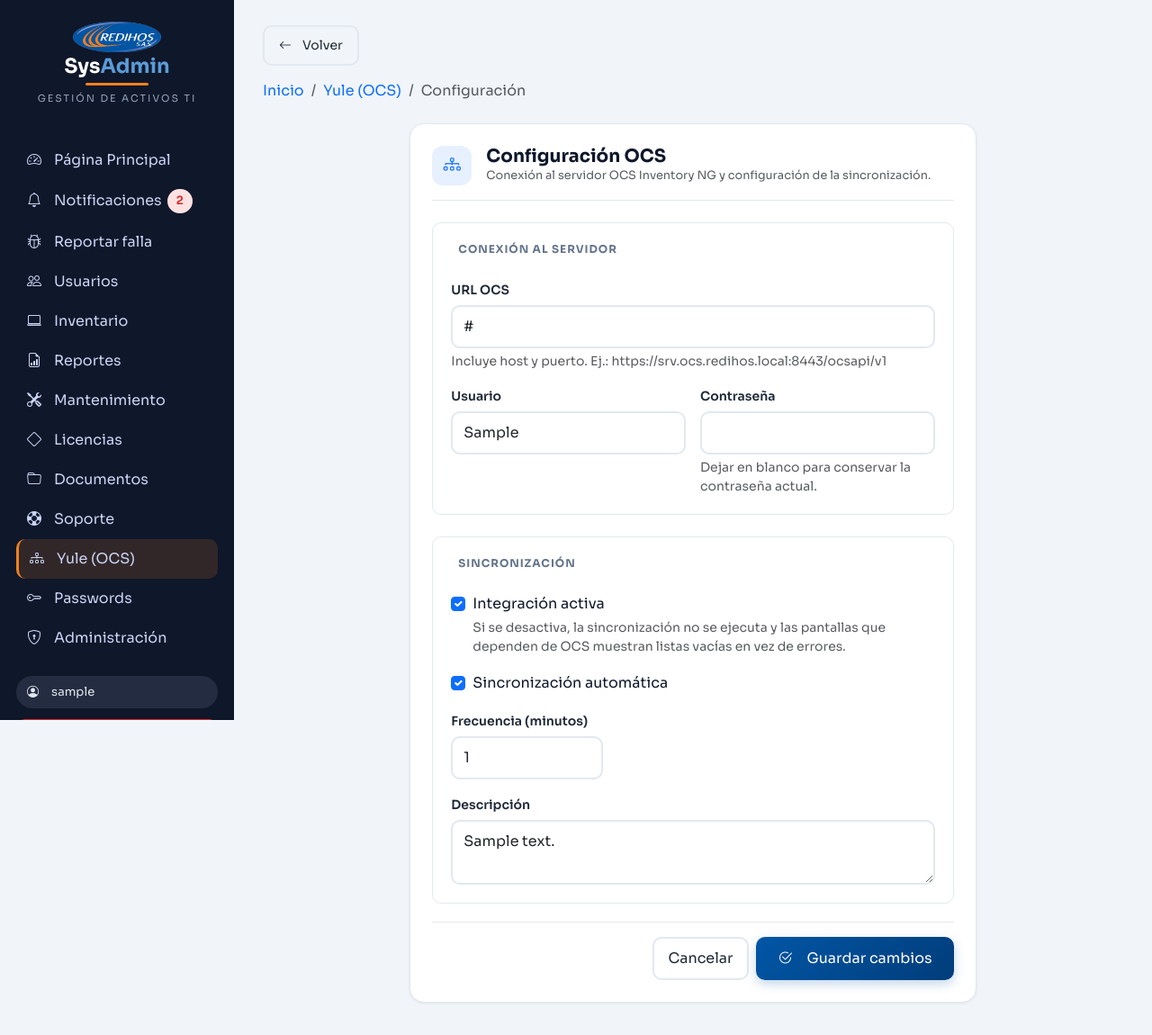
After one commit to b41r0nn/SysAdmin, a Django app: page /yule/configuracion/ in a window 1280 px wide. The commit adds this page. Shown: the whole page at 90% size. Run offline with Django 4.2, Linux system fonts and the light colour scheme; a user stored in the database is signed in; tables that the repository leaves empty hold one stand-in row (values such as "Sample post"); parts of the project's set-up code (start-up, migrations or seed data) failed here and were passed over; some libraries are stand-ins or nearby versions.

Commit message:
feat(yule): config OCS desde pantalla, sidebar fijo, guard SMTP y cobertura de tests (281/281)

```diff
--- a/backend/documentos/templates/documentos/lista.html
+++ b/backend/documentos/templates/documentos/lista.html
@@ -80,6 +80,9 @@
           <td class="text-end">
             <div class="d-flex gap-1 justify-content-end">
               {% if doc.archivo %}
+                <a href="{% url 'documentos:ver' doc.pk %}" target="_blank" rel="noopener" class="btn btn-sm btn-outline-success" title="Ver">
+                  <i class="bi bi-eye"></i>
+                </a>
                 <a href="{% url 'documentos:descargar' doc.pk %}" class="btn btn-sm btn-outline-primary" title="Descargar">
                   <i class="bi bi-download"></i>
                 </a>
--- a/backend/documentos/urls.py
+++ b/backend/documentos/urls.py
@@ -9,6 +9,7 @@ urlpatterns = [
     path("nuevo/", views.crear_documento, name="crear"),
     path("<int:pk>/editar/", views.editar_documento, name="editar"),
     path("<int:pk>/eliminar/", views.eliminar_documento, name="eliminar"),
+    path("<int:pk>/ver/", views.ver_documento, name="ver"),
     path("<int:pk>/descargar/", views.descargar_documento, name="descargar"),
 
     # Categorías
--- a/backend/mantenimiento/forms.py
+++ b/backend/mantenimiento/forms.py
@@ -72,7 +72,10 @@ class PlanMantenimientoForm(forms.ModelForm):
     def __init__(self, *args, **kwargs):
         super().__init__(*args, **kwargs)
         actual = self.instance.tipo_dispositivo if self.instance and self.instance.pk else ""
-        self.fields["tipo_dispositivo"].choices = _opciones_categorias(actual)
+        opciones = _opciones_categorias(actual)
+        self.fields["tipo_dispositivo"].choices = opciones
+        if isinstance(self.fields["tipo_dispositivo"].widget, forms.Select):
+            self.fields["tipo_dispositivo"].widget.choices = opciones
 
 
 class ChecklistItemForm(forms.ModelForm):
--- a/backend/notificaciones/services.py
+++ b/backend/notificaciones/services.py
@@ -1,3 +1,4 @@
+import logging
 from datetime import timedelta
 
 from django.conf import settings
@@ -15,6 +16,9 @@ from licencias.models import DIAS_AVISO_VENCIMIENTO, LicenciaSoftware
 from mantenimiento.models import PlanMantenimiento
 from notificaciones.models import Notificacion, NotificacionEmail
 from yule.models import EquipoOCS
+
+
+logger = logging.getLogger(__name__)
 
 
 DIAS_GARANTIA = 30
@@ -217,6 +221,7 @@ def encolar_email(destinatario_email, asunto, cuerpo, adjunto_tipo="", adjunto_o
     El envío real lo hace el comando `enviar_notificaciones_email` (cron).
     """
     if not destinatario_email:
+        logger.info("Correo omitido: destinatario sin email registrado")
         return None
     return NotificacionEmail.objects.create(
         destinatario=destinatario_email,
--- a/backend/static/css/sysadmin.css
+++ b/backend/static/css/sysadmin.css
@@ -44,6 +44,12 @@ body {
   flex-direction: column;
   padding: 24px 18px;
   gap: 20px;
+  position: fixed;
+  top: 0;
+  bottom: 0;
+  left: 0;
+  height: 100vh;
+  overflow-y: auto;
 }
 
 .sidebar-brand {
@@ -143,6 +149,7 @@ body {
 
 .sa-content {
   flex: 1;
+  margin-left: var(--sa-sidebar-w);
   padding: 28px 32px 36px;
 }
 
@@ -662,9 +669,16 @@ img.sa-watermark {
     width: 100%;
     position: sticky;
     top: 0;
+    height: auto;
+    max-height: none;
+    overflow: visible;
     flex-direction: row;
     align-items: center;
     justify-content: space-between;
+  }
+
+  .sa-content {
+    margin-left: 0;
   }
 
   .sa-wordmark {
--- a/backend/templates/base.html
+++ b/backend/templates/base.html
@@ -23,6 +23,7 @@
     <div class="sa-shell{% if not user.is_authenticated %} sa-shell-auth{% endif %}">
         {% if user.is_authenticated %}
         <aside class="sidebar">
+            <a href="{% url 'core:dashboard' %}" class="sidebar-brand-link text-decoration-none">
                 <div class="sidebar-brand">
                     <img src="{% static 'img/logo_redihos_mark.png' %}" alt="REDIHOS" class="brand-logo">
                 </div>
@@ -33,6 +34,7 @@
                     <div class="sa-wordmark-bar"></div>
                     <div class="sa-wordmark-sub">Gestión de Activos TI</div>
                 </div>
+            </a>
             <nav class="nav flex-column">
                 {% tiene_permiso 'usuarios' 'lectura' as puede_usuarios %}
                 {% tiene_permiso 'inventario' 'lectura' as puede_inventario %}
@@ -139,6 +141,16 @@
                 {% endfor %}
             {% endif %}
 
+            {% if request.resolver_match %}
+              {% if request.resolver_match.app_name != 'core' %}
+              <div class="mb-3">
+                <a href="#" onclick="history.back(); return false;" class="btn btn-outline-secondary btn-sm">
+                  <i class="bi bi-arrow-left me-1"></i>Volver
+                </a>
+              </div>
+              {% endif %}
+            {% endif %}
+
             {% block content %}{% endblock %}
         </main>
     </div>
--- /dev/null
+++ b/backend/yule/forms.py
@@ -0,0 +1,55 @@
+from django import forms
+
+from .models import ConfiguracionYule
+
+
+class ConfiguracionYuleForm(forms.ModelForm):
+    """Formulario para editar la conexión OCS desde la pantalla de Yule."""
+
+    ocs_password = forms.CharField(
+        label="Contraseña",
+        required=False,
+        widget=forms.PasswordInput(attrs={
+            "class": "form-control",
+            "autocomplete": "new-password",
+        }),
+        help_text="Dejar en blanco para conservar la contraseña actual.",
+    )
+
+    class Meta:
+        model = ConfiguracionYule
+        fields = [
+            "url",
+            "usuario",
+            "integracion_activa",
+            "auto_sync_habilitado",
+            "frecuencia_sync_minutos",
+            "descripcion",
+        ]
+        widgets = {
+            "url": forms.URLInput(attrs={
+                "class": "form-control",
+                "placeholder": "https://srv.ocs.redihos.local:8443/ocsapi/v1",
+            }),
+            "usuario": forms.TextInput(attrs={
+                "class": "form-control",
+                "placeholder": "usuario_ocs",
+            }),
+            "integracion_activa": forms.CheckboxInput(attrs={"class": "form-check-input"}),
+            "auto_sync_habilitado": forms.CheckboxInput(attrs={"class": "form-check-input"}),
+            "frecuencia_sync_minutos": forms.NumberInput(attrs={"class": "form-control"}),
+            "descripcion": forms.Textarea(attrs={"class": "form-control", "rows": 2}),
+        }
+
+    def clean_url(self):
+        url = (self.cleaned_data.get("url") or "").strip()
+        return url.rstrip("/")
+
+    def save(self, commit=True):
+        instance = super().save(commit=False)
+        raw = self.cleaned_data.get("ocs_password")
+        if raw:
+            instance.set_ocs_password(raw)
+        if commit:
+            instance.save()
+        return instance
--- /dev/null
+++ b/backend/yule/templates/yule/configuracion_form.html
@@ -0,0 +1,117 @@
+{% extends "base.html" %}
+
+{% block title %}Configuración OCS — Yule{% endblock %}
+
+{% block content %}
+<nav aria-label="breadcrumb" class="mb-4">
+  <ol class="breadcrumb mb-0">
+    <li class="breadcrumb-item"><a href="{% url 'core:dashboard' %}" class="text-decoration-none">Inicio</a></li>
+    <li class="breadcrumb-item"><a href="{% url 'yule:index' %}" class="text-decoration-none">Yule (OCS)</a></li>
+    <li class="breadcrumb-item active">Configuración</li>
+  </ol>
+</nav>
+
+<div class="row justify-content-center">
+  <div class="col-12 col-xl-8">
+    <div class="sa-card p-4">
+      <div class="d-flex align-items-center gap-3 mb-4 pb-3"
+           style="border-bottom:1px solid var(--sa-border,#e2e8f0);">
+        <div class="sa-stat-icon bg-primary bg-opacity-10 text-primary" style="width:44px;height:44px;">
+          <i class="bi bi-diagram-3"></i>
+        </div>
+        <div>
+          <h5 class="fw-bold mb-0">Configuración OCS</h5>
+          <p class="text-muted mb-0" style="font-size:.8rem;">
+            Conexión al servidor OCS Inventory NG y configuración de la sincronización.
+          </p>
+        </div>
+      </div>
+
+      {% if not config or not config.url %}
+      <div class="alert alert-info mb-4">
+        Aún no hay configuración de conexión guardada. Al guardar estos datos se
+        usará esta configuración (si ya existe una en variables de entorno, se
+        reemplaza para este despliegue).
+      </div>
+      {% endif %}
+
+      <form method="post" novalidate>
+        {% csrf_token %}
+        <fieldset class="sa-fieldset">
+          <legend>Conexión al servidor</legend>
+          <div class="row g-3">
+            <div class="col-12">
+              <label class="form-label fw-semibold">URL OCS</label>
+              {{ form.url }}
+              <div class="form-text">Incluye host y puerto. Ej.: https://srv.ocs.redihos.local:8443/ocsapi/v1</div>
+              {% if form.url.errors %}
+                <div class="invalid-feedback d-block">{{ form.url.errors|join:", " }}</div>
+              {% endif %}
+            </div>
+            <div class="col-12 col-md-6">
+              <label class="form-label fw-semibold">Usuario</label>
+              {{ form.usuario }}
+              {% if form.usuario.errors %}
+                <div class="invalid-feedback d-block">{{ form.usuario.errors|join:", " }}</div>
+              {% endif %}
+            </div>
+            <div class="col-12 col-md-6">
+              <label class="form-label fw-semibold">Contraseña</label>
+              {{ form.ocs_password }}
+              <div class="form-text">{{ form.ocs_password.help_text }}</div>
+              {% if form.ocs_password.errors %}
+                <div class="invalid-feedback d-block">{{ form.ocs_password.errors|join:", " }}</div>
+              {% endif %}
+            </div>
+          </div>
+        </fieldset>
+
+        <fieldset class="sa-fieldset mt-4">
+          <legend>Sincronización</legend>
+          <div class="row g-3">
+            <div class="col-12">
+              <div class="form-check">
+                {{ form.integracion_activa }}
+                <label class="form-check-label" for="{{ form.integracion_activa.id_for_label }}">
+                  Integración activa
+                </label>
+                <div class="form-text">
+                  Si se desactiva, la sincronización no se ejecuta y las pantallas
+                  que dependen de OCS muestran listas vacías en vez de errores.
+                </div>
+              </div>
+            </div>
+            <div class="col-12">
+              <div class="form-check">
+                {{ form.auto_sync_habilitado }}
+                <label class="form-check-label" for="{{ form.auto_sync_habilitado.id_for_label }}">
+                  Sincronización automática
+                </label>
+              </div>
+            </div>
+            <div class="col-12 col-md-4">
+              <label class="form-label fw-semibold">Frecuencia (minutos)</label>
+              {{ form.frecuencia_sync_minutos }}
+              {% if form.frecuencia_sync_minutos.errors %}
+                <div class="invalid-feedback d-block">{{ form.frecuencia_sync_minutos.errors|join:", " }}</div>
+              {% endif %}
+            </div>
+            <div class="col-12">
+              <label class="form-label fw-semibold">Descripción</label>
+              {{ form.descripcion }}
+            </div>
+          </div>
+        </fieldset>
+
+        <div class="d-flex gap-2 justify-content-end pt-3"
+             style="border-top:1px solid var(--sa-border,#e2e8f0);">
+          <a href="{% url 'yule:index' %}" class="btn btn-outline-secondary">Cancelar</a>
+          <button type="submit" class="btn btn-primary px-4">
+            <i class="bi bi-check2-circle me-2"></i>Guardar cambios
+          </button>
+        </div>
+      </form>
+    </div>
+  </div>
+</div>
+{% endblock %}
--- a/backend/yule/urls.py
+++ b/backend/yule/urls.py
@@ -6,6 +6,7 @@ app_name = "yule"
 
 urlpatterns = [
     path("", views.index, name="index"),
+    path("configuracion/", views.configuracion, name="configuracion"),
     path("equipos/", views.equipos_lista, name="equipos_lista"),
     path("equipos/<int:pk>/", views.equipo_detalle, name="equipo_detalle"),
     path("equipos/sin-match/", views.equipos_sin_match, name="equipos_sin_match"),
--- a/backend/yule/views.py
+++ b/backend/yule/views.py
@@ -8,6 +8,7 @@ from django.shortcuts import render, get_object_or_404, redirect
 from django.views.decorators.http import require_POST
 
 from .client import build_client
+from .forms import ConfiguracionYuleForm
 from .models import EquipoOCS, SincronizacionLog, ConfiguracionYule
 from .sync import sincronizar_equipos_ocs, verificar_equipos_sin_match, buscar_posibles_matches
 from accounts.permisos import requiere_permiso
@@ -28,7 +29,7 @@ def _mask_token(value: str) -> str:
 def index(request):
     """Vista principal de Yule - Status de configuración"""
     client = build_client()
-    config = ConfiguracionYule.objects.filter(activa=True).first()
+    config = ConfiguracionYule.objects.filter(activa=True).order_by("id").first()
 
     # Estadísticas
     total_equipos = EquipoOCS.objects.count()
@@ -38,7 +39,7 @@ def index(request):
     # Últimas sincronizaciones
     ultimas_syncs = SincronizacionLog.objects.all()[:5]
 
-    # Test de conexión
+    # Test de conexión (solo si la integración está activa y configurada)
     conexion_ok = False
     error_conexion = ""
     if client.is_configured():
@@ -46,12 +47,25 @@ def index(request):
         if not conexion_ok:
             error_conexion = "No se puede conectar a OCS. Verificar credenciales."
 
+    # Datos de conexión: prioridad BD, fallback settings (despliegue actual)
+    if config and config.url and config.usuario:
+        ocs_base_url = config.url
+        ocs_user = config.usuario
+        ocs_token = _mask_token(config.get_ocs_password())
+    else:
+        ocs_base_url = settings.OCS_BASE_URL
+        ocs_user = settings.OCS_USER
+        ocs_token = _mask_token(settings.OCS_TOKEN)
+
+    integracion_activa = config.integracion_activa if config else bool(ocs_base_url and ocs_user)
+
     context = {
-        "ocs_base_url": settings.OCS_BASE_URL,
-        "ocs_user": settings.OCS_USER,
-        "ocs_token": _mask_token(settings.OCS_TOKEN),
+        "ocs_base_url": ocs_base_url,
+        "ocs_user": ocs_user,
+        "ocs_token": ocs_token,
         "ocs_verify_ssl": settings.OCS_VERIFY_SSL,
         "ocs_configured": client.is_configured(),
+        "integracion_activa": integracion_activa,
         "conexion_ok": conexion_ok,
         "error_conexion": error_conexion,
         "config": config,
@@ -61,6 +75,32 @@ def index(request):
         "ultimas_syncs": ultimas_syncs,
     }
     return render(request, "yule/index.html", context)
+
+
+@requiere_permiso("inventario", "escritura")
+def configuracion(request):
+    """Editar la configuración OCS (url/usuario/contraseña/activa/sync)."""
+    config = ConfiguracionYule.objects.filter(activa=True).order_by("id").first()
+
+    if request.method == "POST":
+        if config is None:
+            config = ConfiguracionYule(nombre="Configuración OCS", activa=True)
+        form = ConfiguracionYuleForm(request.POST, instance=config)
+        if form.is_valid():
+            instancia = form.save(commit=False)
+            if instancia.creada_por is None:
+                instancia.creada_por = request.user
+            instancia.save()
+            messages.success(request, "Configuración OCS guardada correctamente.")
+            return redirect("yule:index")
+    else:
+        form = ConfiguracionYuleForm(instance=config)
+
+    return render(request, "yule/configuracion_form.html", {
+        "form": form,
+        "config": config,
+        "titulo": "Configuración OCS",
+    })
 
 
 @requiere_permiso("inventario", "lectura")
```
Also changed, not shown: backend/documentos/views.py (+12 -0 lines), backend/yule/admin.py (+9 -2 lines), backend/yule/client.py (+25 -1 lines), backend/yule/models.py (+27 -0 lines), backend/yule/sync.py (+11 -2 lines), backend/yule/templates/yule/index.html (+17 -3 lines), backend/yule/tests.py (+158 -1 lines), backend/yule/migrations/0003_configuracionyule_integracion_activa_and_more.py (added). Lines whose indentation alone changed are shown as unchanged.
